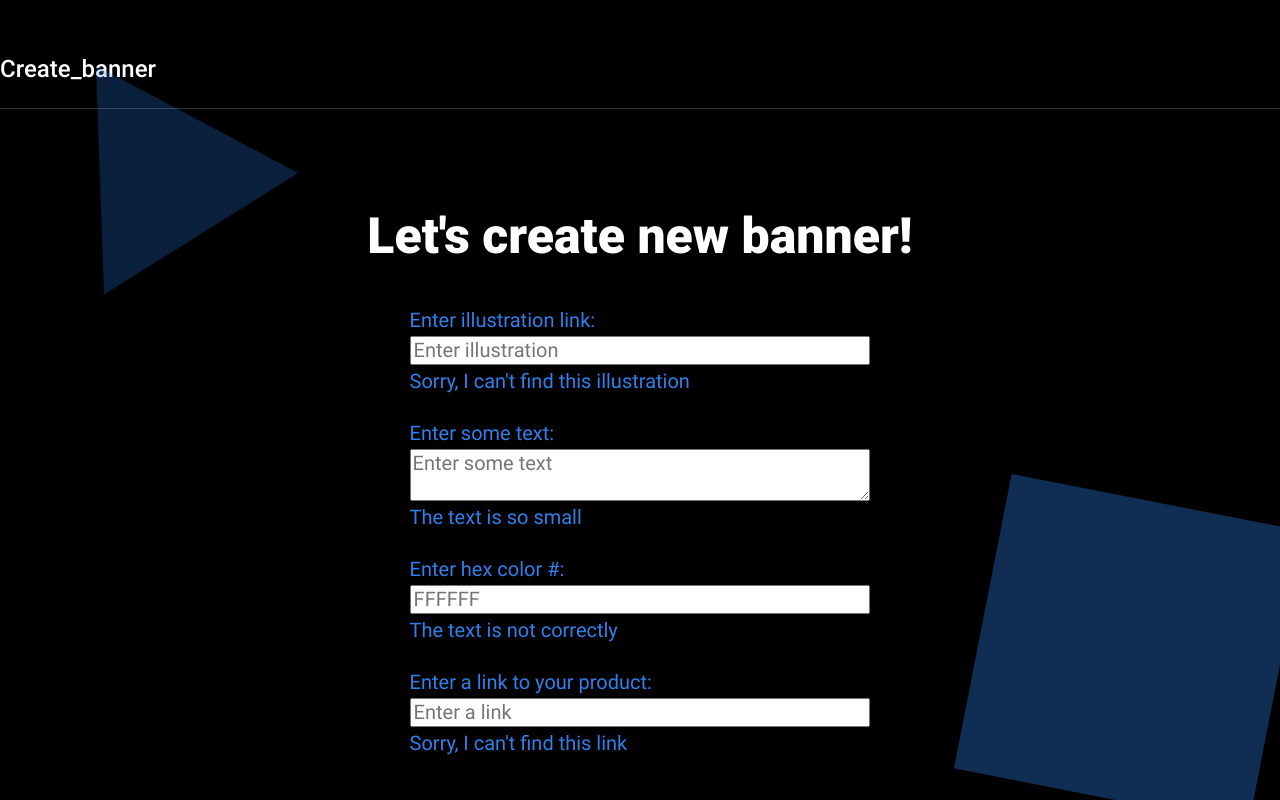
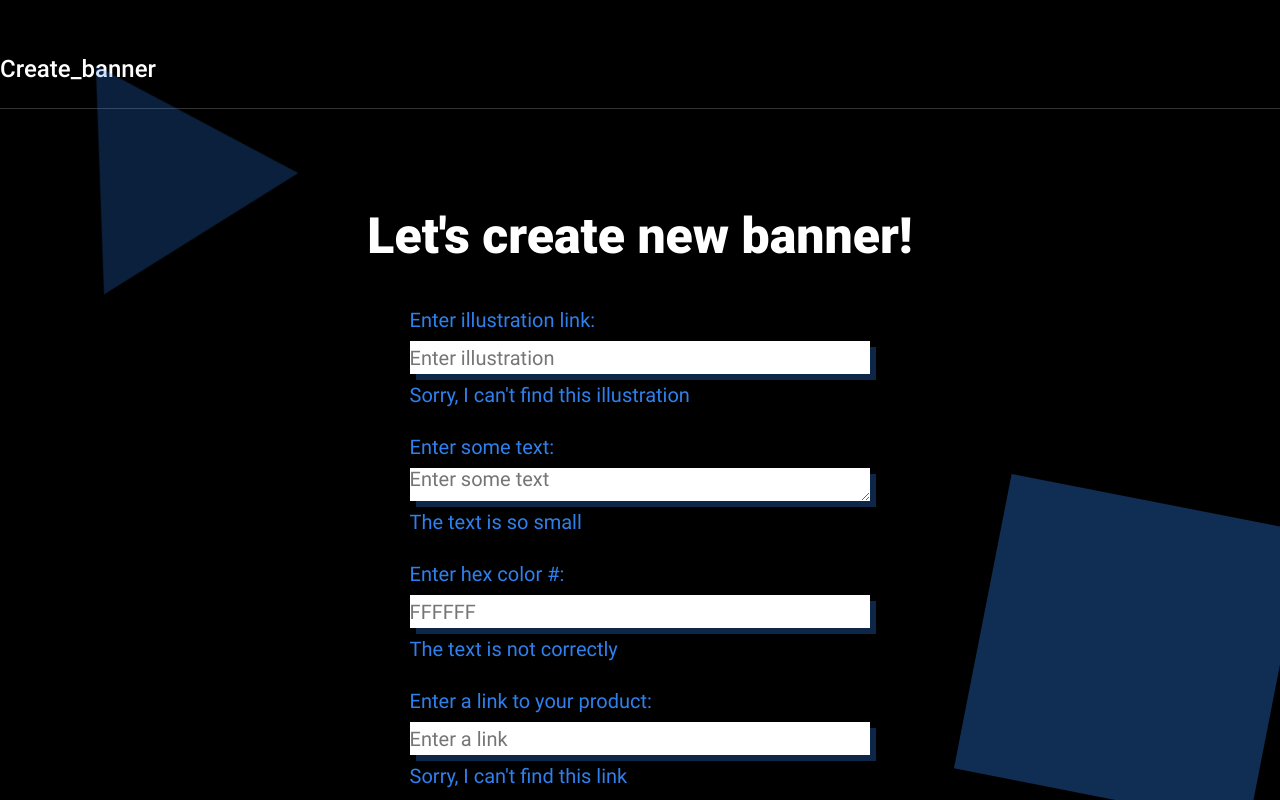
Before and after one commit to Vladimir-art/online-redactor, a React (Create React App) app: page / in a window 1280 px wide. Built offline with nearby package versions, Linux system fonts and the light colour scheme.

Commit message:
redactor__input style

```diff
--- a/src/blocks/redactor/__input/redactor__input.css
+++ b/src/blocks/redactor/__input/redactor__input.css
@@ -0,0 +1,18 @@
+.redactor__input {
+  margin: 5px 0 5px;
+  padding: 0;
+  width: 100%;
+  height: 33px;
+  outline: none;
+  border: none;
+  box-shadow: 6px 6px 0 rgba(47, 128, 237, .3);
+  transform: all .4s ease;
+}
+
+.redactor__input:hover {
+  box-shadow: 6px 6px 0 rgba(181, 41, 236, .3);
+}
+
+.redactor__input:focus {
+  box-shadow: 6px 6px 0 rgba(181, 41, 236, .3);
+}
```
